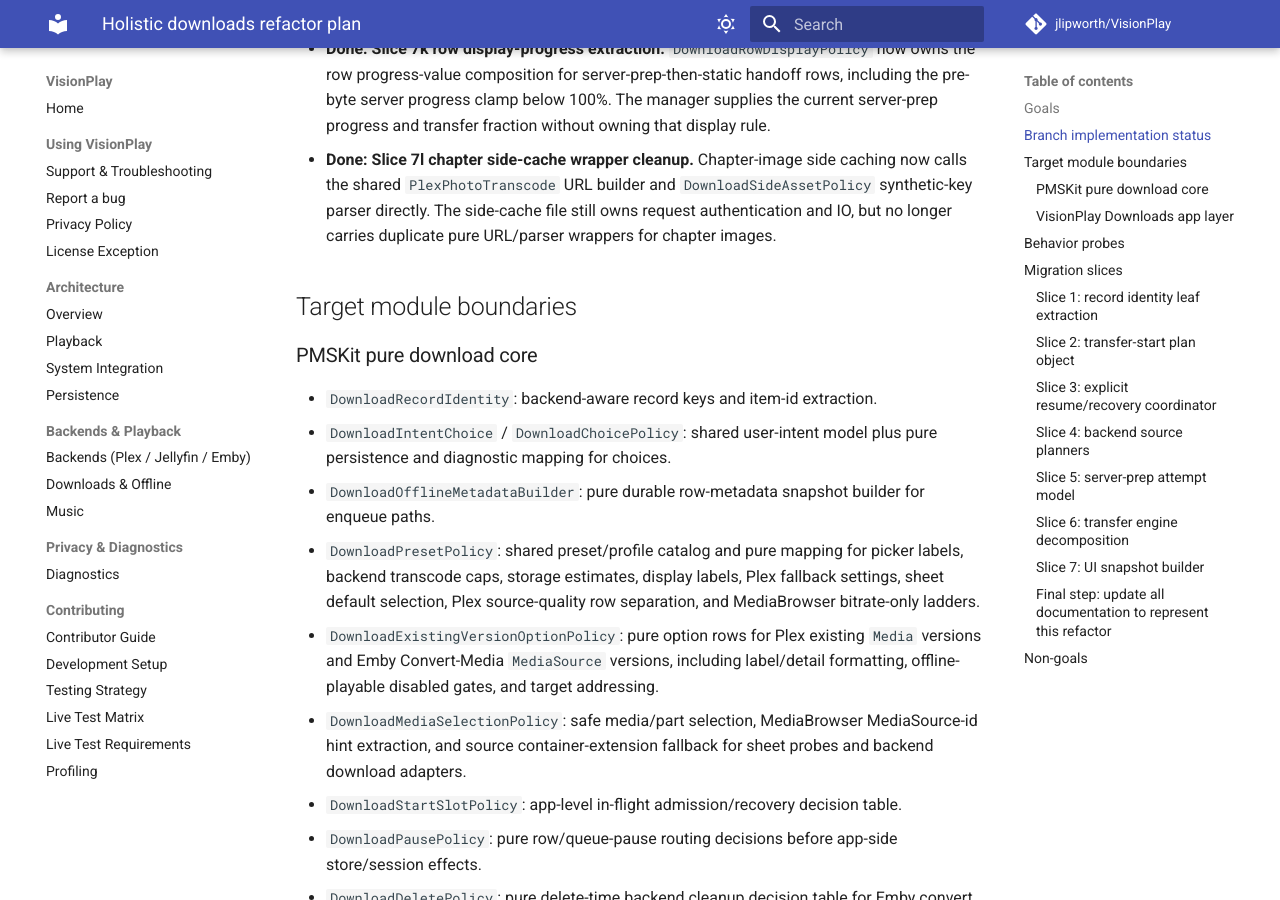
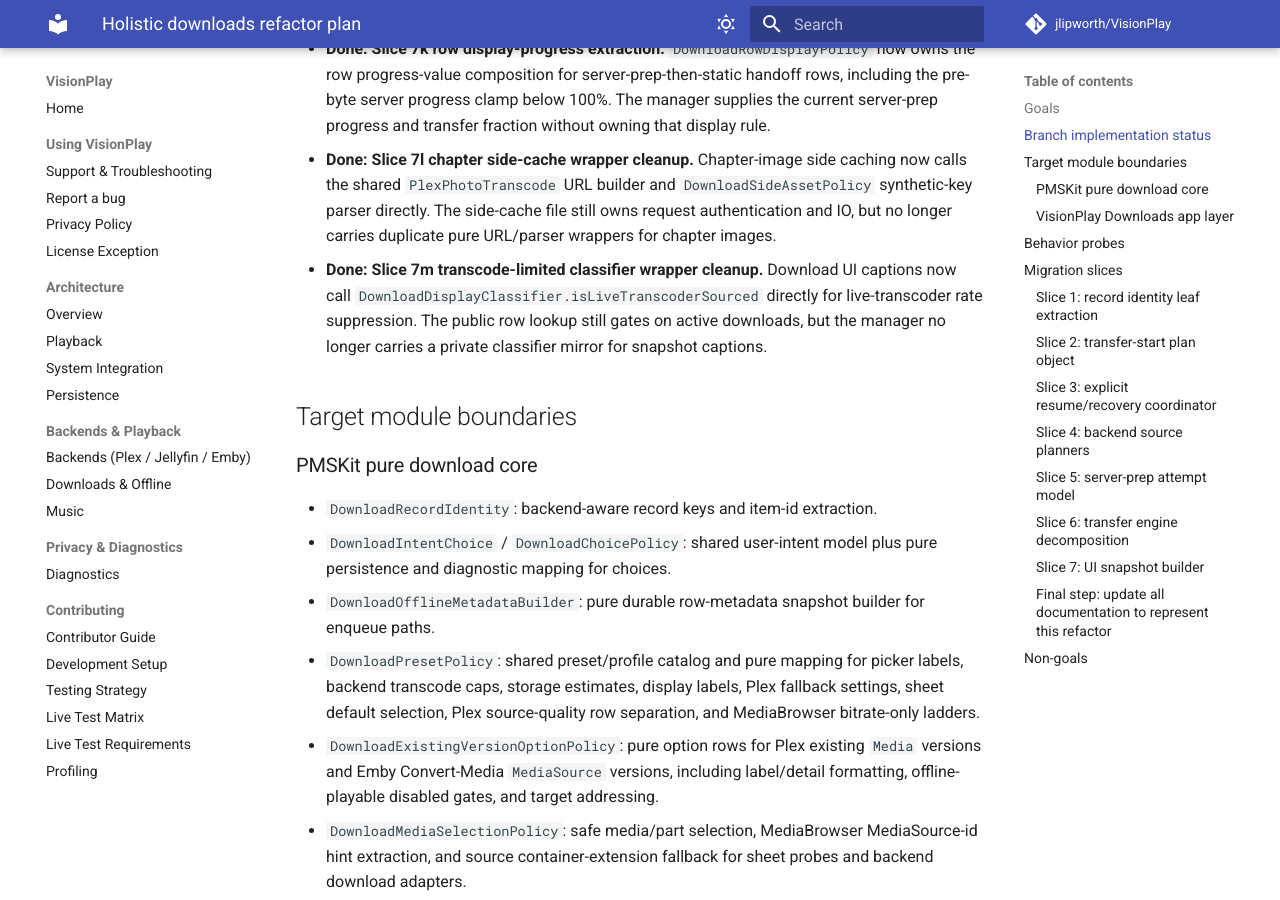
Before and after one commit to jlipworth/Labstream, an MkDocs documentation site: the page built from docs/DOWNLOADS-HOLISTIC-REFACTOR-PLAN.md, in a window 1280 px wide and 900 px high, scrolled down 10419 px. Built offline with MkDocs 1.6.1 and Material for MkDocs 9.7.7, drawn with Linux system fonts in a browser that asks for light colours; comment, search, counter and statistics services are not loaded.

Commit message:
Use download display classifier directly

```diff
--- a/docs/DOWNLOADS-HOLISTIC-REFACTOR-PLAN.md
+++ b/docs/DOWNLOADS-HOLISTIC-REFACTOR-PLAN.md
@@ -386,6 +386,10 @@
   Chapter-image side caching now calls the shared `PlexPhotoTranscode` URL builder and
   `DownloadSideAssetPolicy` synthetic-key parser directly. The side-cache file still owns request
   authentication and IO, but no longer carries duplicate pure URL/parser wrappers for chapter images.
+- **Done: Slice 7m transcode-limited classifier wrapper cleanup.**
+  Download UI captions now call `DownloadDisplayClassifier.isLiveTranscoderSourced` directly for
+  live-transcoder rate suppression. The public row lookup still gates on active downloads, but the
+  manager no longer carries a private classifier mirror for snapshot captions.
 
 ## Target module boundaries
 
```
Also changed, not shown: 1 other file.
